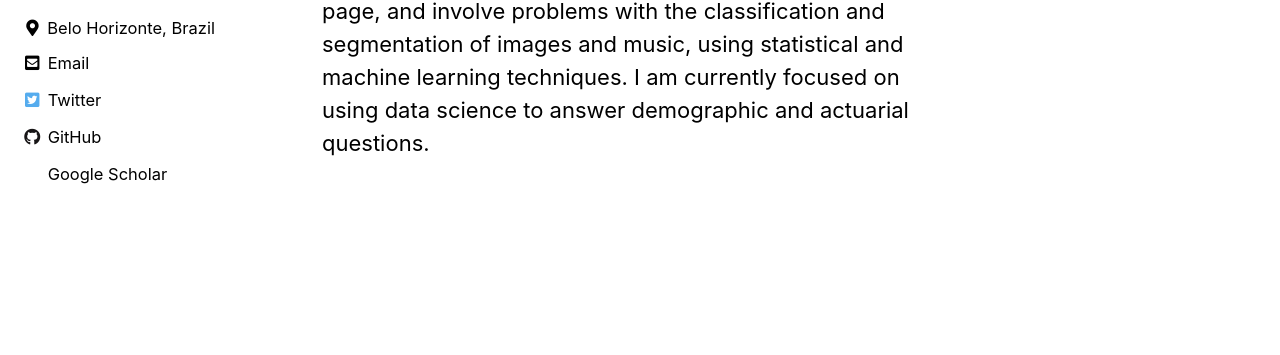
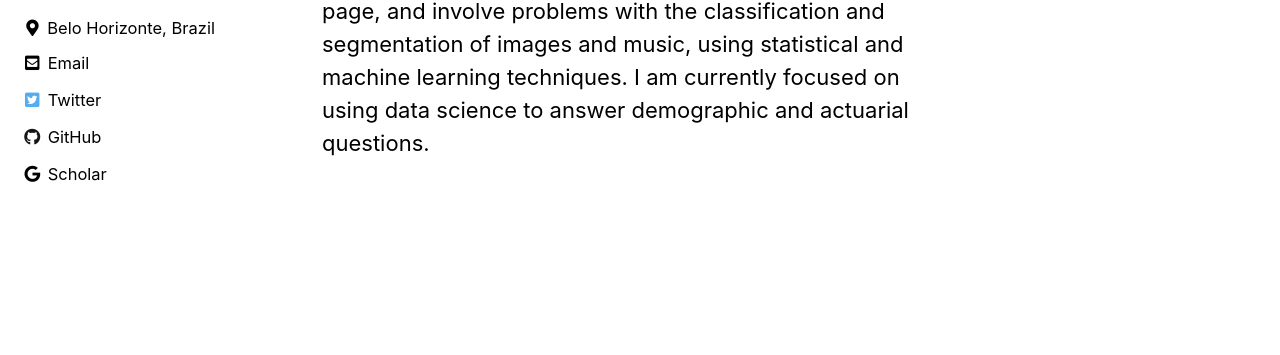
Before and after one commit to scpatricio/scpatricio.github.io, a Jekyll site: the page built from _pages/about.md, in a window 1280 px wide. Shown: the part 314-669 px from the top of the page. Built offline with Jekyll 4.4.1, drawn with Linux system fonts in a browser that asks for light colours; cached includes are drawn as plain includes.

Commit message:
new github commit

```diff
--- a/_config.yml
+++ b/_config.yml
@@ -114,8 +114,8 @@ author:
     - label: "GitHub"
       icon: "fab fa-fw fa-github"
       url: "https://github.com/scpatricio"
-    - label: "Google Scholar"
-      icon: "fab fa-fw fa-google-scholar"
+    - label: "Scholar"
+      icon: "fab fa-fw fa-google"
       url: "https://scholar.google.com/citations?user=01lldJoAAAAJ&hl=en&oi=ao"
 
 # Site Footer
```
